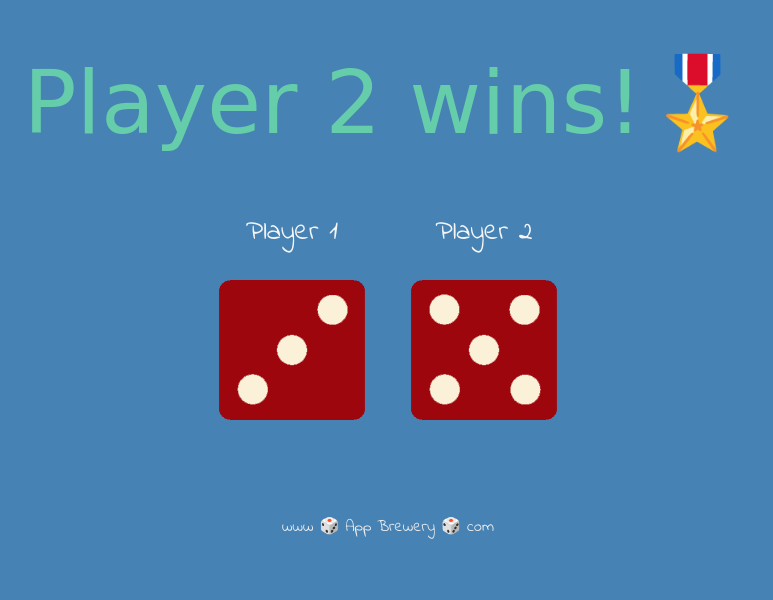
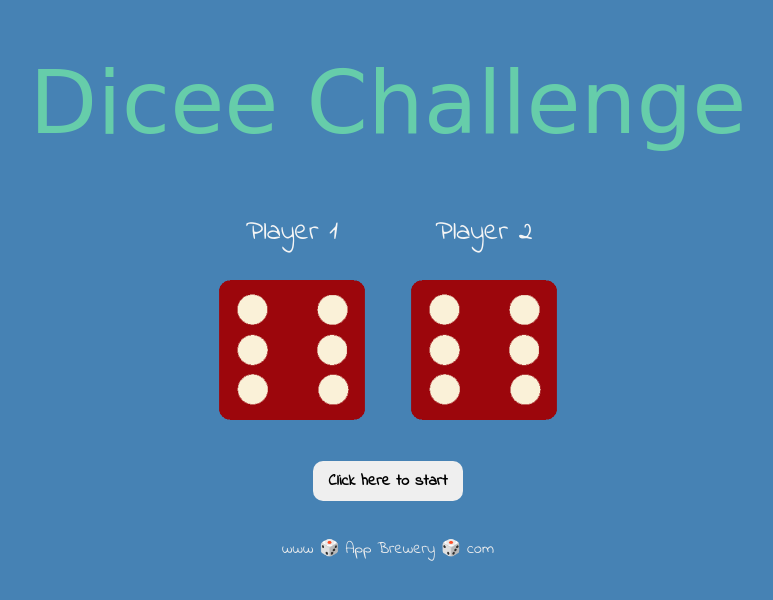
Before and after one commit to zoetlam/Dicee-Challenge, a plain HTML site: page index.html in a window 1280 px wide. Shown: the whole page, without its empty margins (252-1025 px from the left). Drawn offline with nearby package versions, Linux system fonts and the light colour scheme; a web font is replaced by a local one.

Commit message:
Add files via upload

```diff
--- a/css/styles.css
+++ b/css/styles.css
@@ -37,8 +37,21 @@ h1 {
     margin: 20px 0;
     width: 100%;
 }
+button{
+    font-weight: bold;
+    margin: 10px auto;
+    border-radius: 10px;
+    width: 150px;
+    height: 40px;
+    border: none;
+}
+button:hover{
+    background-color: lightgoldenrodyellow;
+    transform: scale(110%);
+    border: none;
+}
 footer {
-    margin-top: 5%;
+    margin-top: 2%;
     color: #EEEEEE;
     text-align: center;
 }
--- a/index.html
+++ b/index.html
@@ -12,7 +12,7 @@
     <link rel="stylesheet" href="css/styles.css">
 </head>
 <body>
-    <h1>Refresh Me</h1>
+    <h1>Dicee Challenge</h1>
     <div class="container center">
         <div class="row">
             <div class="col-lg-6 player">
@@ -23,8 +23,10 @@
                 <h3>Player 2</h3>
                 <img src="images/dice6.png">
             </div>
+            <button>Click here to start</button>
         </div>
     </div>
+
     <footer>
         www 🎲 App Brewery 🎲 com
     </footer>
--- a/js/index.js
+++ b/js/index.js
@@ -1,8 +1,7 @@
-
+function play(){
     const randomNumber = ()=> Math.floor(Math.random() * 6) + 1;
     const imgSrc = (num) => {
-    let n = document.querySelector('img').getAttribute('src');
-    n = "images/dice"+num+".png";
+        let n = "images/dice"+num+".png";
         return n;
     };
     let randomNumber1 = randomNumber();
@@ -20,3 +19,5 @@ if(randomNumber1 === randomNumber2){
     } else{
         document.querySelector('h1').innerHTML = "Player 1 wins!🎖️";
     }
+}
+document.querySelector('button').addEventListener('click', play)
```
Lines whose indentation alone changed are shown as unchanged.
